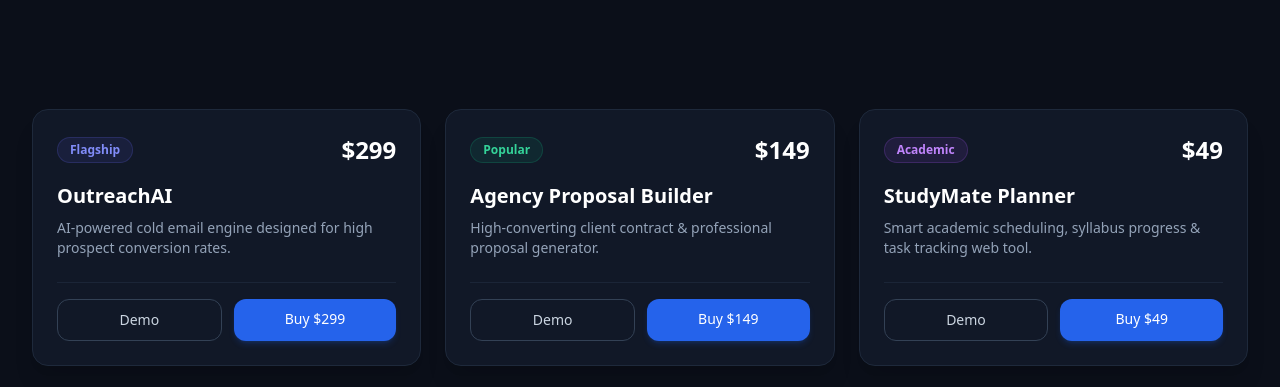
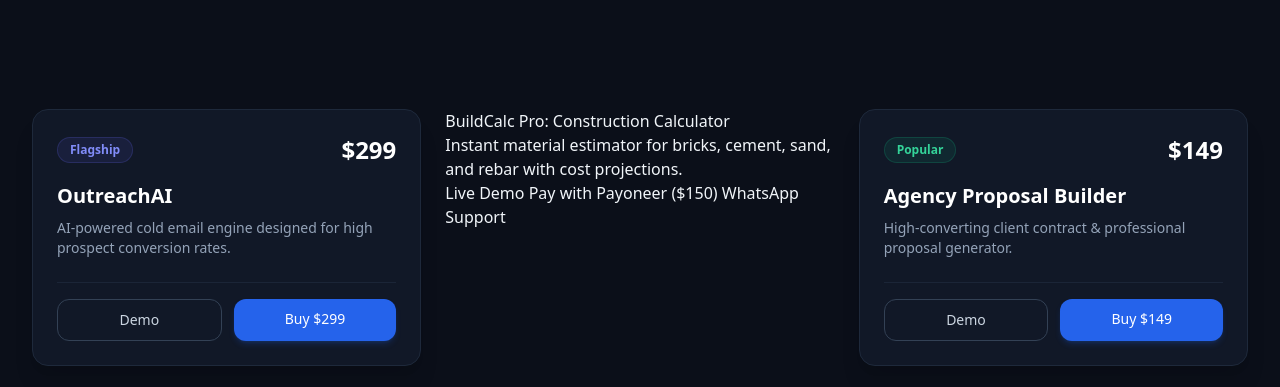
Before and after one commit to MAhmad119/Micro-SaaS-Tools-, a plain HTML site: page index.html in a window 1280 px wide. Shown: the part 386-773 px from the top of the page. Drawn offline with nearby package versions, Linux system fonts and the light colour scheme.

Commit message:
Add BuildCalc Pro Tool Card to index.html
Added BuildCalc Pro Tool Card with demo and payment links.

```diff
--- a/index.html
+++ b/index.html
@@ -82,7 +82,16 @@
                         <a href="https://link.payoneer.com/Token?t=BCF33367AACD45248CC2E3D60535E5FA&src=mobile" target="_blank" class="flex-1 text-center px-4 py-2.5 rounded-xl bg-blue-600 hover:bg-blue-500 text-white font-medium text-sm transition shadow-md shadow-blue-600/20">Buy $299</a>
                     </div>
                 </div>
-
+<!-- BuildCalc Pro Tool Card with Payoneer Checkout -->
+<div class="tool-card">
+    <h3>BuildCalc Pro: Construction Calculator</h3>
+    <p>Instant material estimator for bricks, cement, sand, and rebar with cost projections.</p>
+    <div class="card-links">
+        <a href="https://buildcalc-pro-pz6x.vercel.app" target="_blank" class="btn-demo">Live Demo</a>
+        <a href="https://link.payoneer.com/Token?t=643EFDDA78B04EEB981C84597A039214&src=mobile" target="_blank" class="btn-pay">Pay with Payoneer ($150)</a>
+        <a href="https://wa.me/923089423733?text=Hi%20Ahmad,%20I%20have%20paid%20$150%20via%20Payoneer%20for%20BuildCalc%20Pro%20source%20code." target="_blank" class="btn-whatsapp">WhatsApp Support</a>
+    </div>
+</div>
                 <!-- Tool Card 2: Agency Proposal Builder -->
                 <div class="bg-brandCard border border-slate-800 rounded-2xl p-6 flex flex-col justify-between hover:border-slate-700 transition group shadow-xl">
                     <div>
```
